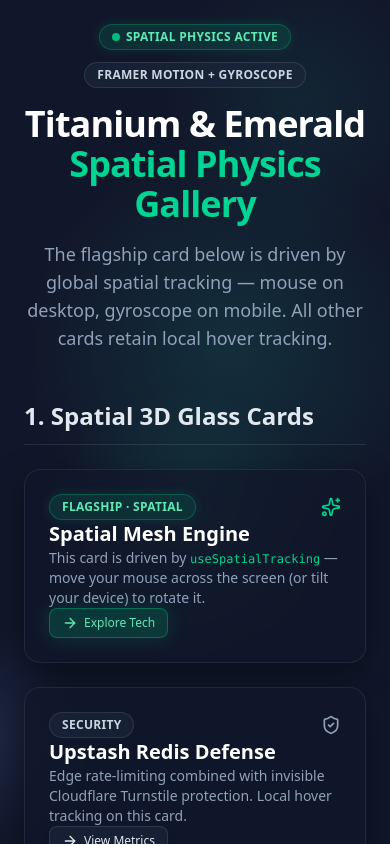
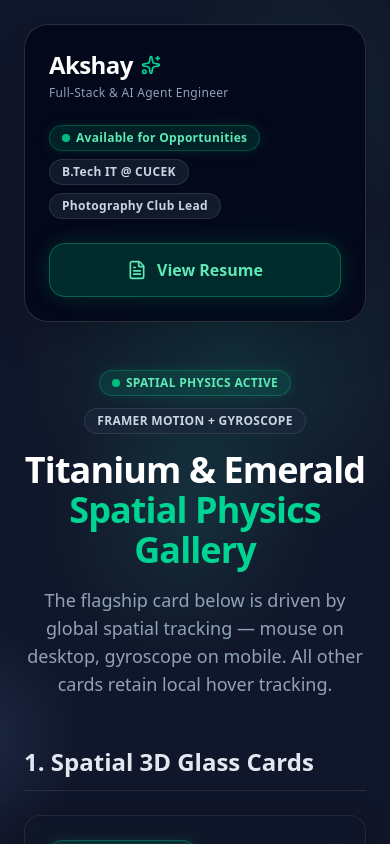
Before and after one commit to akshayev/portfolio-main, a Next.js app: page / in a window 390 px wide. Shown: the top 844 px of the page. Built offline with nearby package versions, Linux system fonts and the light colour scheme.

Commit message:
feat(hero): implement responsive executive metric bar

```diff
--- a/src/app/page.tsx
+++ b/src/app/page.tsx
@@ -2,6 +2,7 @@
 
 import { useState, useEffect } from "react";
 import { GlassCard, GlassButton, GlassPanel, GlassBadge } from "@/components/ui/glass";
+import { ExecutiveBar } from "@/components/hero/ExecutiveBar";
 import { useSpatialTracking, requestGyroPermission } from "@/hooks/useSpatialTracking";
 import { Sparkles, ArrowRight, ShieldCheck, Cpu, Zap, Smartphone } from "lucide-react";
 
@@ -27,6 +28,9 @@
   return (
     <main className="min-h-screen p-6 md:p-12 text-slate-100 selection:bg-emerald-500 selection:text-slate-950">
       <div className="mx-auto max-w-7xl space-y-12">
+        {/* Executive Hero Metric Bar */}
+        <ExecutiveBar />
+
         {/* Header */}
         <div className="space-y-4 text-center md:text-left">
           <div className="flex flex-wrap items-center justify-center md:justify-start gap-3">
--- /dev/null
+++ b/src/components/hero/ExecutiveBar.tsx
@@ -0,0 +1,70 @@
+"use client";
+
+import React from "react";
+import { motion } from "framer-motion";
+import { GlassPanel, GlassBadge, GlassButton } from "@/components/ui/glass";
+import { FileText, Sparkles } from "lucide-react";
+
+export interface ExecutiveBarProps {
+  className?: string;
+  onResumeClick?: () => void;
+}
+
+export const ExecutiveBar: React.FC<ExecutiveBarProps> = ({
+  className,
+  onResumeClick,
+}) => {
+  return (
+    <motion.div
+      initial={{ opacity: 0, y: -20 }}
+      animate={{ opacity: 1, y: 0 }}
+      transition={{ duration: 0.6, ease: "easeOut" }}
+      className={className}
+    >
+      <GlassPanel
+        intensity="heavy"
+        className="flex flex-col gap-6 md:flex-row md:items-center md:justify-between p-6 md:px-8 md:py-6 border-white/15"
+      >
+        {/* Left Segment: Name & Role */}
+        <div className="flex flex-col gap-1">
+          <div className="flex items-center gap-2">
+            <h1 className="text-2xl md:text-3xl font-extrabold tracking-tight text-white">
+              Akshay
+            </h1>
+            <Sparkles className="h-5 w-5 text-emerald-400 shrink-0" />
+          </div>
+          <p className="text-xs md:text-sm font-medium text-slate-400 tracking-wide">
+            Full-Stack &amp; AI Agent Engineer
+          </p>
+        </div>
+
+        {/* Middle Segment: Executive Metrics & Status Badges */}
+        <div className="flex flex-wrap items-center gap-2 md:gap-3">
+          <GlassBadge variant="emerald" dot>
+            Available for Opportunities
+          </GlassBadge>
+          <GlassBadge variant="titanium">
+            B.Tech IT @ CUCEK
+          </GlassBadge>
+          <GlassBadge variant="titanium">
+            Photography Club Lead
+          </GlassBadge>
+        </div>
+
+        {/* Right Segment: Primary Call to Action */}
+        <div className="flex items-center shrink-0">
+          <GlassButton
+            variant="primary"
+            size="lg"
+            icon={<FileText className="h-5 w-5" />}
+            onClick={onResumeClick}
+            aria-label="View Resume"
+            className="w-full md:w-auto"
+          >
+            View Resume
+          </GlassButton>
+        </div>
+      </GlassPanel>
+    </motion.div>
+  );
+};
```
Also changed, not shown: 1 other file (tests, documents, lock files or other folders).
